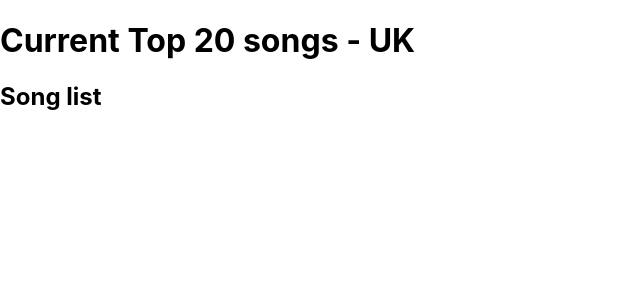
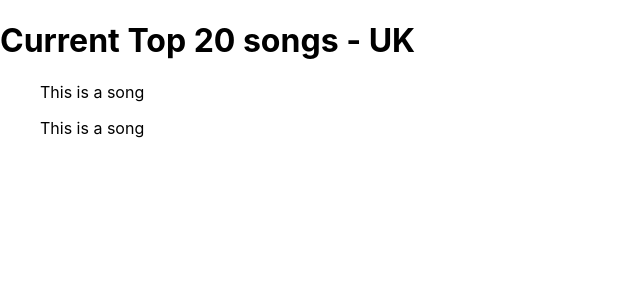
Before and after one commit to AnitaSafar/itunes_api_hw, a React (Create React App) app in the folder itunes/: page / in a window 1280 px wide. Shown: the top 300 px of the page, without its empty margins (0-640 px from the left). Built offline with nearby package versions, Linux system fonts and the light colour scheme.

Commit message:
song component created

```diff
--- /dev/null
+++ b/itunes/src/components/Song.js
@@ -0,0 +1,12 @@
+import React from 'react';
+
+const Song = () => {
+    return(
+        <>
+        <p>This is a song</p>
+        <p>This is a song</p>
+        </>
+    )
+};
+
+export default Song;
--- a/itunes/src/containers/SongList.js
+++ b/itunes/src/containers/SongList.js
@@ -1,9 +1,12 @@
 import React from 'react';
+import Song from '../components/Song';
 
 const SongList = () => {
 
     return(
-        <h2>Song list</h2>
+        <ul>
+        <Song/>
+        </ul>
     )
 };
 
```
